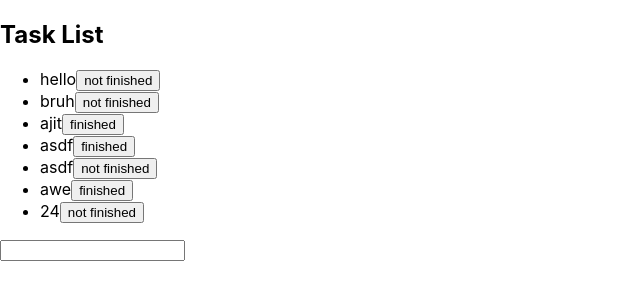
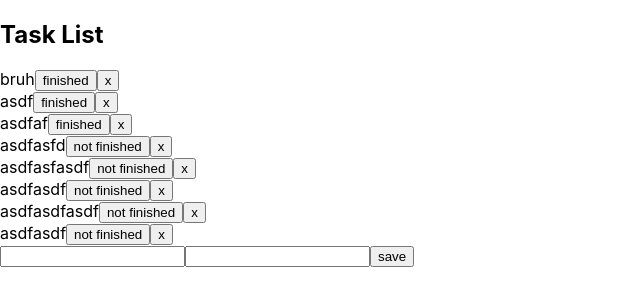
Before and after one commit to mhucanada/Dunelist-Frontend, a React (Create React App) app: page / in a window 1280 px wide. Shown: the top 306 px of the page, without its empty margins (0-640 px from the left). Built offline with nearby package versions, Linux system fonts and the light colour scheme; data requests are answered from the project's data file.

Commit message:
added functions

```diff
--- a/db.json
+++ b/db.json
@@ -1,39 +1,63 @@
 {
   "tasks": [
     {
-      "content": "hello",
-      "id": 1,
-      "status": false
-    },
-    {
       "content": "bruh",
-      "id": 2,
-      "status": false
-    },
-    {
-      "content": "ajit",
-      "id": 3,
-      "status": true
+      "id": 0.6962547941517543,
+      "status": true,
+      "category": ".jpg"
     },
     {
       "content": "asdf",
-      "id": 0.6769826194052366,
-      "status": true
+      "id": 0.8016477581149648,
+      "status": true,
+      "category": "uncategorized"
     },
     {
-      "content": "asdf",
-      "id": 0.5060870108662363,
-      "status": false
+      "content": "asdfaf",
+      "id": 0.6734636205074562,
+      "status": true,
+      "category": "uncategorized",
+      "date": "Sat Aug 22 2020 14:14:23 GMT-0400 (Eastern Daylight Time)"
     },
     {
-      "content": "awe",
-      "id": 0.5139855040041963,
-      "status": true
+      "content": "asdfasfd",
+      "id": 0.9528956005969618,
+      "status": false,
+      "category": "uncategorized",
+      "date": "Sat Aug 22 2020 14:18:25 GMT-0400 (Eastern Daylight Time)"
     },
     {
-      "content": "24",
-      "id": 0.3831070706240063,
-      "status": false
+      "content": "asdfasfasdf",
+      "id": 0.8048112006360177,
+      "status": false,
+      "category": "school",
+      "date": "Sat Aug 22 2020 14:21:03 GMT-0400 (Eastern Daylight Time)"
+    },
+    {
+      "content": "asdfasdf",
+      "id": 0.67822584914992,
+      "status": false,
+      "category": "school",
+      "date": "Sat Aug 22 2020 14:29:08 GMT-0400 (Eastern Daylight Time)"
+    },
+    {
+      "content": "asdfasdfasdf",
+      "id": 0.4965981229596985,
+      "status": false,
+      "category": "uncategorized",
+      "date": "Sat Aug 22 2020 14:29:14 GMT-0400 (Eastern Daylight Time)"
+    },
+    {
+      "content": "asdfasdf",
+      "id": 0.010859165812585614,
+      "status": false,
+      "category": "uncategorized",
+      "date": "Sat Aug 22 2020 14:29:44 GMT-0400 (Eastern Daylight Time)"
     }
+  ],
+  "categories": [
+    "uncategorized",
+    ".jpg",
+    "school"
   ]
 }
--- a/src/App.js
+++ b/src/App.js
@@ -1,10 +1,13 @@
 import React, { useState, useEffect } from 'react'
 import Task from './components/Task'
 import taskService from './services/tasks'
+import categoryService from './services/category'
 
 const App = () => {
 	const [tasks, setTasks] = useState([])
 	const [newTask, setNewTask] = useState('')
+  const [newCategory, setNewCategory] = useState('')
+  const [currentCategories, setCurrentCategories] = useState([])
 
 	useEffect(() => {
 		console.log('effect')
@@ -13,22 +16,40 @@ const App = () => {
 		})
 	}, [])
 
+	useEffect(() => {
+		console.log('categories')
+		categoryService.getAll().then((categories) => {
+			setCurrentCategories(categories)
+		})
+	}, [])
+
 	const addTask = (event) => {
 		event.preventDefault()
+		const category = !newCategory.replace(/\s/g, '').length === true ? 'uncategorized' : newCategory
 
 		const taskObject = {
 			content: newTask,
 			id: Math.random(10000000),
-      status: false
+			status: false,
+			category: category,
+			date: Date(),
+		}
+
+    const existingCategories = currentCategories.includes(category)
+    console.log(existingCategories)
+
+    if (!existingCategories) {
+
     }
 
 		if (!newTask.replace(/\s/g, '').length) {
-      alert("bruh this is empty or just whitespace")
+			alert('bruh this is empty or just whitespace')
 			setNewTask('')
 		} else {
 			taskService.create(taskObject).then((returnedTask) => {
 				setTasks(tasks.concat(returnedTask))
 				setNewTask('')
+				setNewCategory('')
 			})
 		}
 	}
@@ -38,28 +59,44 @@ const App = () => {
 		setNewTask(event.target.value)
 	}
 
+	const handleCategoryChange = (event) => {
+		setNewCategory(event.target.value)
+	}
+
 	const toggleFinished = (id) => {
-    const task = tasks.find(n => n.id === id)
+		const task = tasks.find((n) => n.id === id)
 
 		const changedTask = { ...task, status: !task.status }
 
-    taskService
-    .update(id, changedTask)
-    .then(returnedTask => {
-      setTasks(tasks.map(task => task.id !==id ? task : returnedTask))
+		taskService.update(id, changedTask).then((returnedTask) => {
+			setTasks(tasks.map((task) => (task.id !== id ? task : returnedTask)))
 		})
+	}
+
+	const deleteTask = (id) => {
+		if (window.confirm('Do you really want to delete this note')) {
+			taskService.deleteTask(id)
+			setTasks(tasks.filter((task) => task.id !== id))
+		}
 	}
 
 	return (
 		<div>
 			<h2>Task List</h2>
-			<ul>
+			<div>
 				{tasks.map((task, i) => (
-					<Task key={i} task={task} toggleFinished={() => toggleFinished(task.id)}/>
+					<Task
+						key={i}
+						task={task}
+						toggleFinished={() => toggleFinished(task.id)}
+						deleteTask={() => deleteTask(task.id)}
+					/>
 				))}
-			</ul>
+			</div>
 			<form onSubmit={addTask}>
 				<input value={newTask} onChange={handleTaskChange} />
+				<input value={newCategory} onChange={handleCategoryChange} />
+				<button type='submit'>save</button>
 			</form>
 		</div>
 	)
--- a/src/components/Task.js
+++ b/src/components/Task.js
@@ -1,14 +1,15 @@
 import React from 'react';
 
-const Task = ({ task, toggleFinished }) => {
+const Task = ({ task, toggleFinished, deleteTask }) => {
     const label = task.status
     ? 'finished' : 'not finished'
 
     return (
-        <li>
+        <div>
             {task.content}
             <button onClick={toggleFinished}>{label}</button>
-        </li>
+            <button onClick={deleteTask}>x</button>
+        </div>
     );
 };
 
--- /dev/null
+++ b/src/services/category.js
@@ -0,0 +1,10 @@
+import axios from 'axios'
+const baseUrl = 'http://localhost:3001/categories'
+
+const getAll = () => {
+	const request = axios.get(baseUrl)
+	console.log(request)
+	return request.then((response) => response.data)
+}
+
+export default { getAll }
--- a/src/services/tasks.js
+++ b/src/services/tasks.js
@@ -16,4 +16,8 @@ const update = (id, newObject) => {
   return request.then(response => response.data)
 }
 
-export default { getAll, create, update }
+const deleteTask = (id) => {
+  return axios.delete(`${baseUrl}/${id}`)
+}
+
+export default { getAll, create, update, deleteTask }
```
Lines whose indentation alone changed are shown as unchanged.
